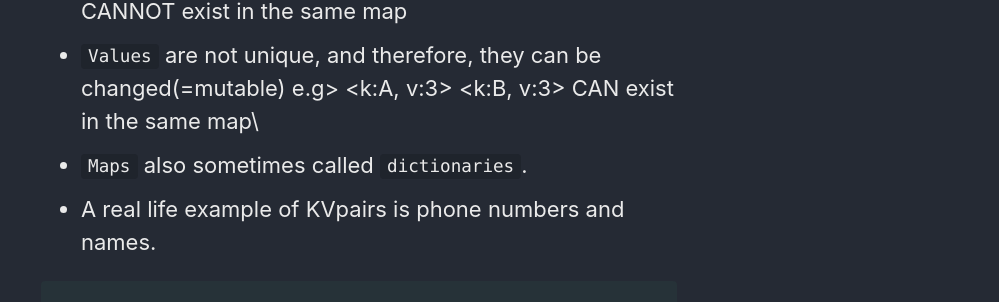
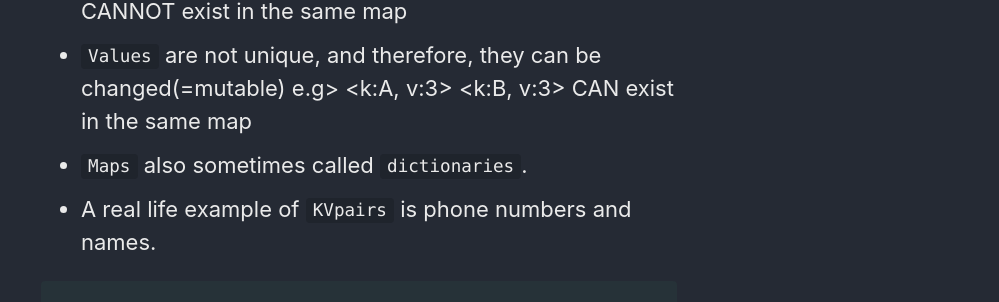
Before and after one commit to PyChanyoung/PyChanyoung.github.io, a Jekyll site: the page built from _posts/2023-05-01-HashMaps.md, in a window 1280 px wide and 900 px high, scrolled down 488 px. Shown: the part 218-520 px from the top of the window, without its empty margins (281-1280 px from the left). Built offline with Jekyll 4.4.1, drawn with Linux system fonts in a browser that asks for light colours; cached includes are drawn as plain includes; some web fonts are replaced; comment, search, counter and statistics services are not loaded.

Commit message:
Updated contents

````diff
--- a/_posts/2023-05-01-HashMaps.md
+++ b/_posts/2023-05-01-HashMaps.md
@@ -18,9 +18,9 @@ author_profile: false
 - `Keys` must be unique. They cannot be changed(=immutable)
   e.g> <k:A, v:3> <k:A, v:4> CANNOT exist in the same map
 - `Values` are not unique, and therefore, they can be changed(=mutable)
-  e.g> <k:A, v:3> <k:B, v:3> CAN exist in the same map\
+  e.g> <k:A, v:3> <k:B, v:3> CAN exist in the same map
 - `Maps` also sometimes called `dictionaries`.
-- A real life example of KVpairs is phone numbers and names.
+- A real life example of `KVpairs` is phone numbers and names.
 
 ```
 Phone Number = KEY
````
